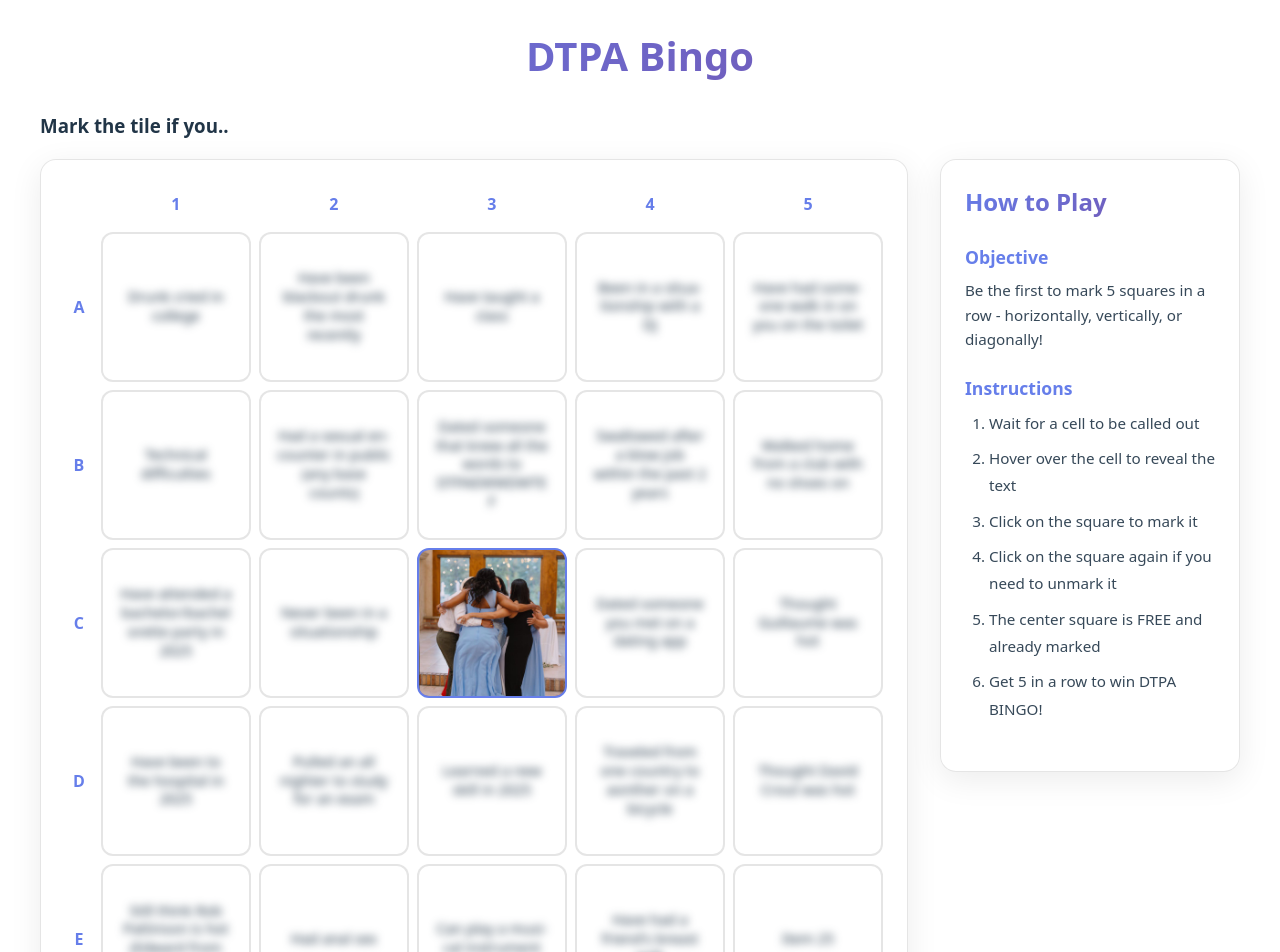
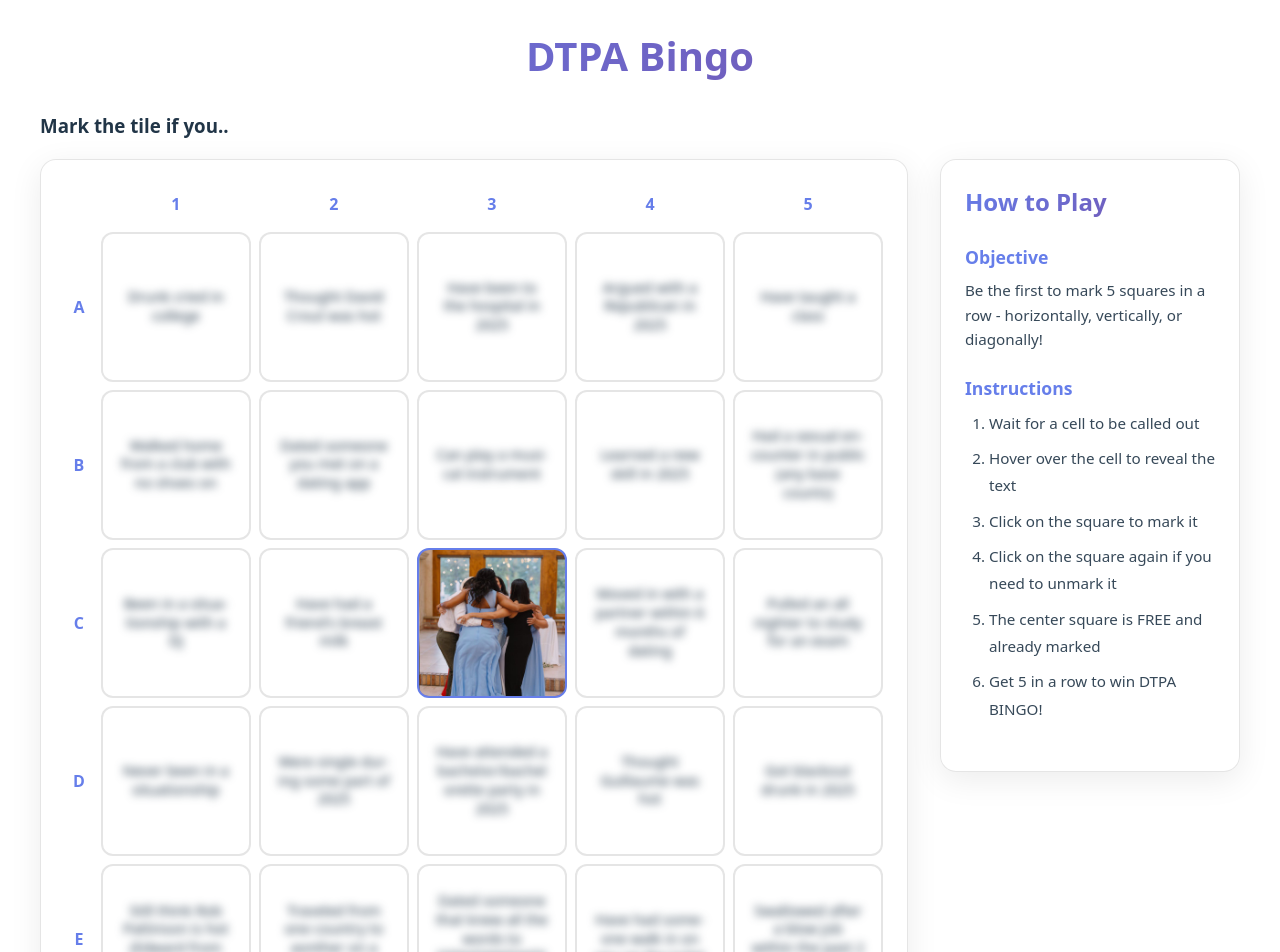
Before and after one commit to mrinsin/dtpa-bingo, a React (Vite) app: page / in a window 1280 px wide. Shown: the top 952 px of the page. Built offline with nearby package versions, Linux system fonts and the light colour scheme.

Commit message:
Updating, cleaning up and reorganizing bingo board items

```diff
--- a/src/components/bingo-board/BingoBoard.tsx
+++ b/src/components/bingo-board/BingoBoard.tsx
@@ -10,7 +10,7 @@ function BingoBoard() {
     for (let i = 0; i < 25; i++) {
       board.push({
         id: i,
-        text: bingoData.items[i] || `Item ${i + 1}`,
+        text: bingoData.items[i],
         isMarked: i === 12, // Free space is pre-marked
       })
     }
--- a/src/data/bingoItems.json
+++ b/src/data/bingoItems.json
@@ -1,28 +1,29 @@
 {
   "items": [
     "Drunk cried in college",
-    "Have been blackout drunk the most recently",
+    "Thought David Crout was hot",
+    "Have been to the hospital in 2025",
+    "Argued with a Republican in 2025",
     "Have taught a class",
+    "Walked home from a club with no shoes on",
+    "Dated someone you met on a dating app",
+    "Can play a musical instrument",
+    "Learned a new skill in 2025",
+    "Had a sexual encounter in public (any base counts)",
     "Been in a situationship with a DJ",
+    "Have had a friend's breast milk",
+    "FREE",
+    "Moved in with a partner within 6 months of dating",
+    "Pulled an all nighter to study for an exam",
+    "Never been in a situationship",
+    "Were single during some part of 2025",
+    "Have attended a bachelor/bachelorette party in 2025",
+    "Thought Guillaume was hot",
+    "Got blackout drunk in 2025",
+    "Still think Rob Pattinson is hot (Edward from Twilight)",
+    "Traveled from one country to aonther on a bicycle",
+    "Dated someone that knew all the words to DTPAEWWDWTEF",
     "Have had someone walk in on you on the toilet",
-    "Technical difficulties",
-    "Had a sexual encounter in public (any base counts)",
-    "Dated someone that knew all the words to DTPAEWWDWTEF",
-    "Swallowed after a blow job within the past 2 years",
-    "Walked home from a club with no shoes on",
-    "Have attended a bachelor/bachelorette party in 2025",
-    "Never been in a situationship",
-    "Moved in with a partner within 6 months of dating",
-    "Dated someone you met on a dating app",
-    "Thought Guillaume was hot",
-    "Have been to the hospital in 2025",
-    "Pulled an all nighter to study for an exam",
-    "Learned a new skill in 2025",
-    "Traveled from one country to aonther on a bicycle",
-    "Thought David Crout was hot",
-    "Still think Rob Pattinson is hot (Edward from Twilight)",
-    "Had anal sex",
-    "Can play a musical instrument",
-    "Have had a friend's breast milk"
+    "Swallowed after a blow job within the past 2 years"
   ]
 }
```
